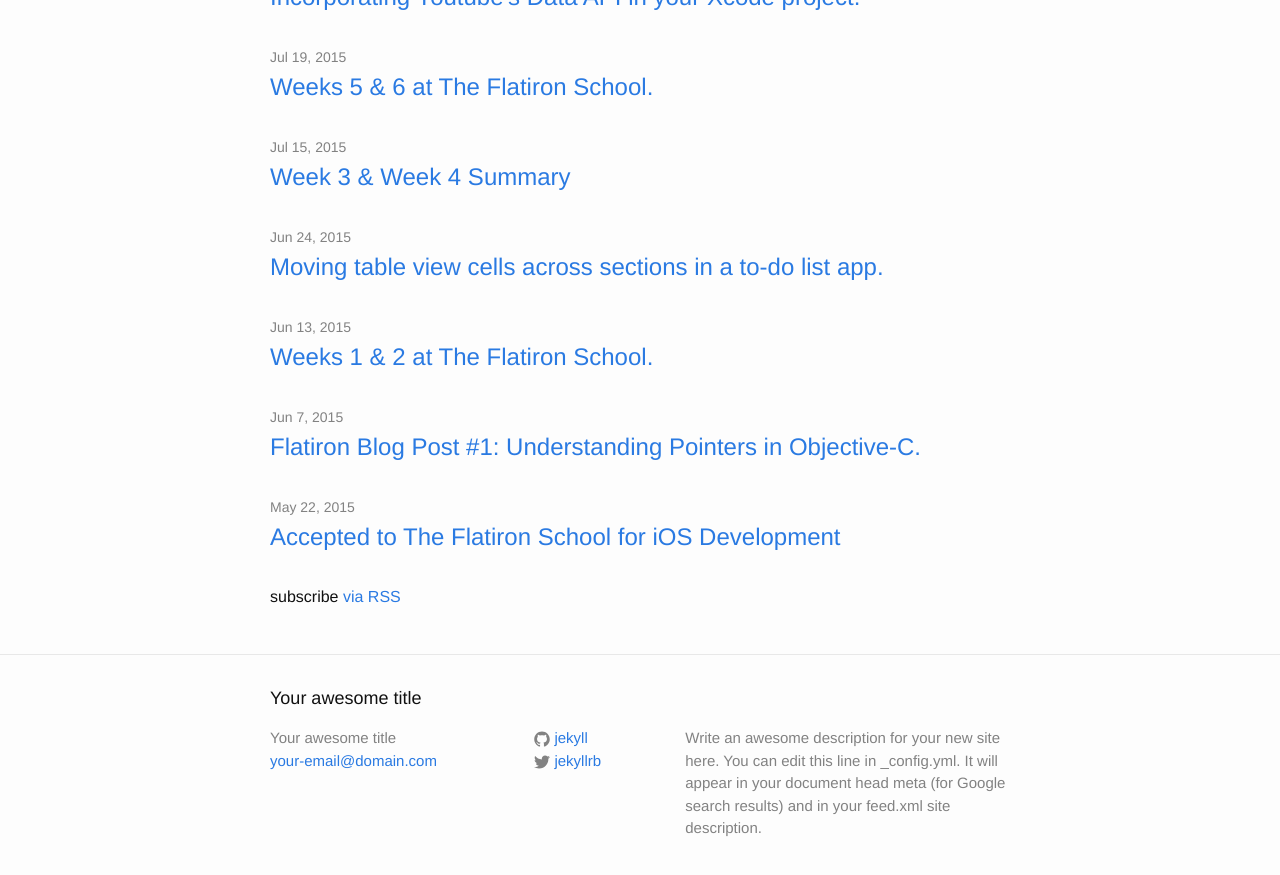
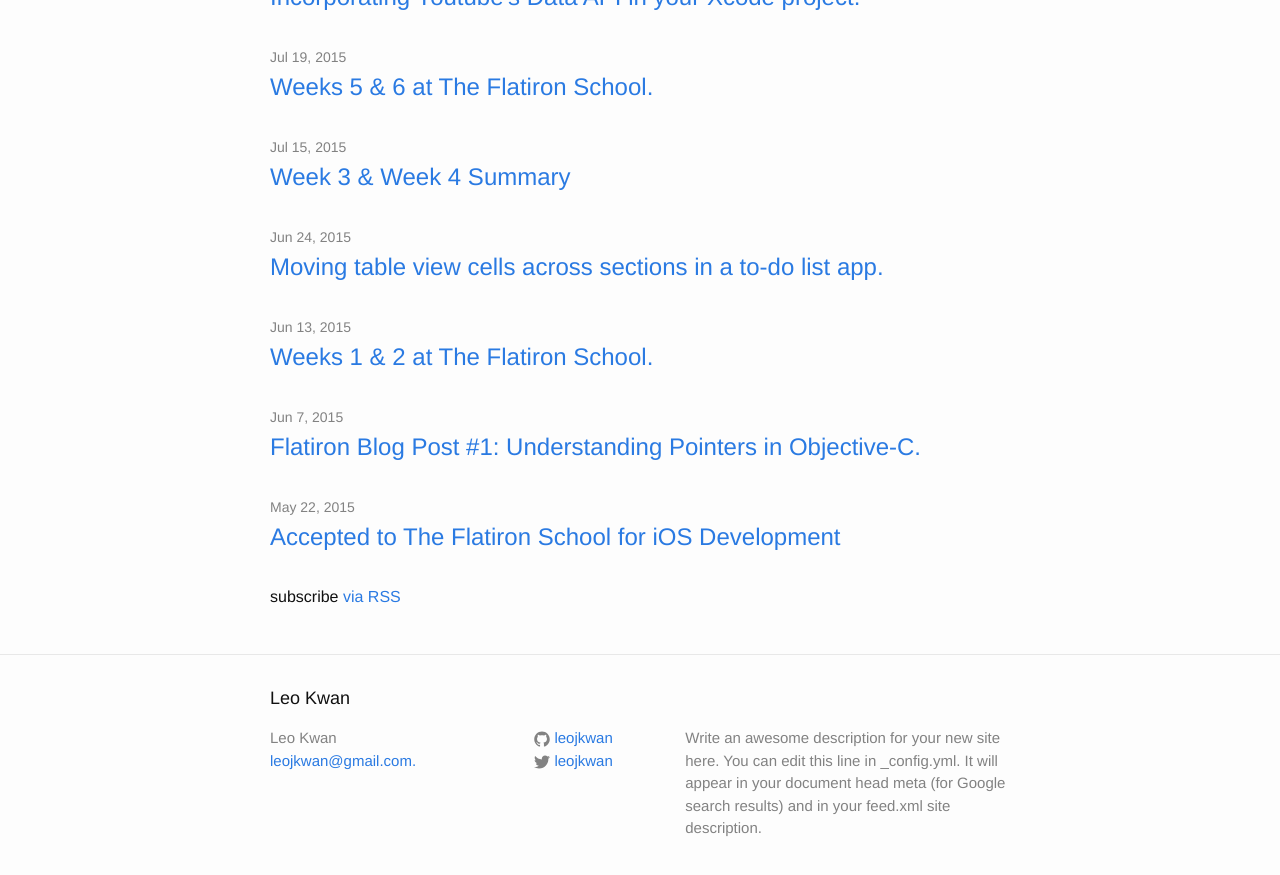
Before and after one commit to leojkwan/leojkwan.github.io, a Jekyll site: the page built from index.html, in a window 1280 px wide and 900 px high, scrolled down 632 px. Shown: the top 875 px of the window. Built offline with Jekyll 4.4.1, drawn with Linux system fonts in a browser that asks for light colours; some of the changed text lies outside the part shown.

```diff
--- a/_config.yml
+++ b/_config.yml
@@ -6,16 +6,17 @@
 # 'jekyll serve'. If you change this file, please restart the server process.
 
 # Site settings
-title: Your awesome title
-email: your-email@domain.com
+title: Leo Kwan
+email: leojkwan@gmail.com.
 description: > # this means to ignore newlines until "baseurl:"
   Write an awesome description for your new site here. You can edit this
   line in _config.yml. It will appear in your document head meta (for
   Google search results) and in your feed.xml site description.
 baseurl: "" # the subpath of your site, e.g. /blog
 url: "http://yourdomain.com" # the base hostname & protocol for your site
-twitter_username: jekyllrb
-github_username:  jekyll
+twitter_username: leojkwan
+github_username:  leojkwan
 
 # Build settings
 markdown: kramdown
+highlighter: pygments
```
